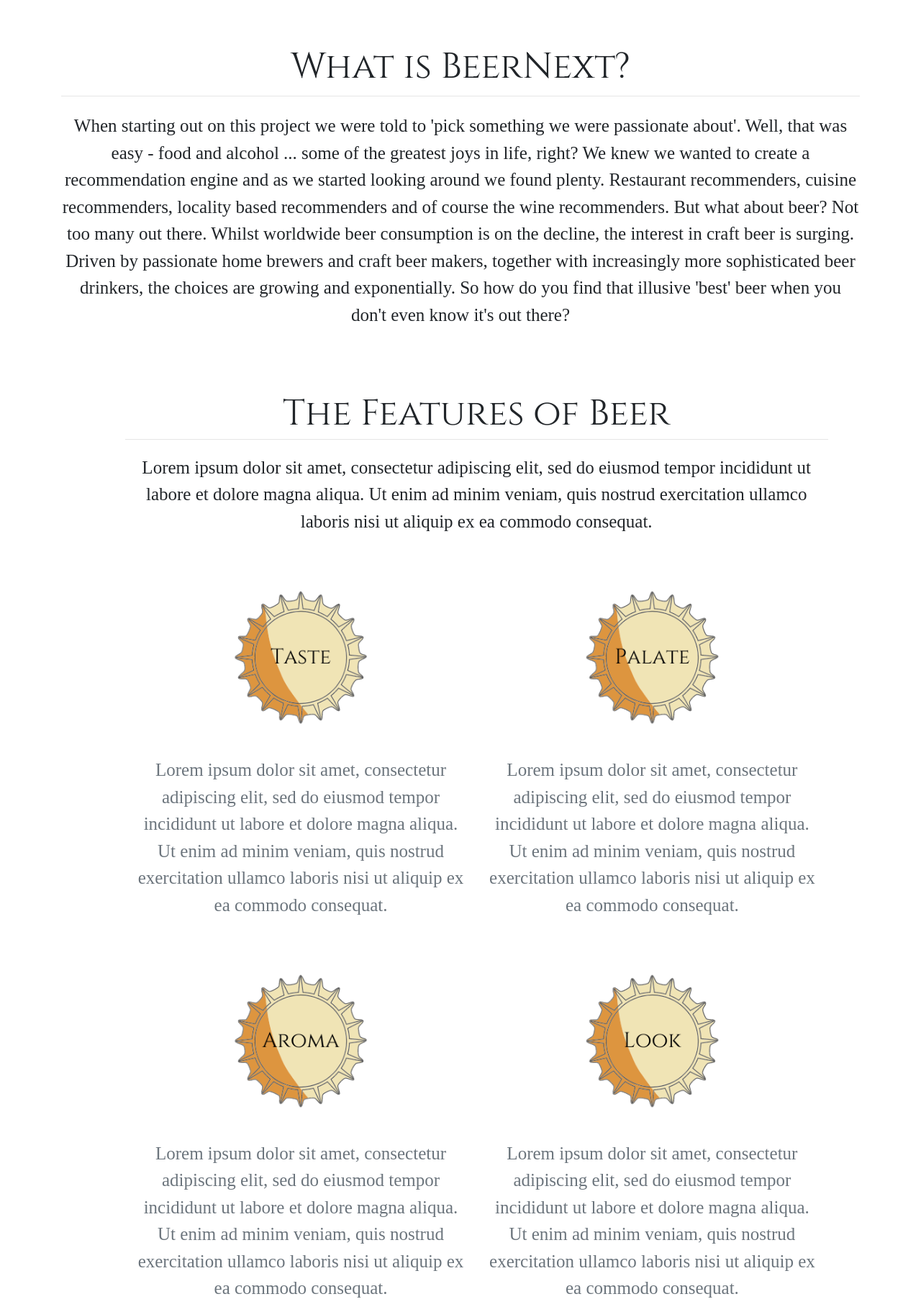
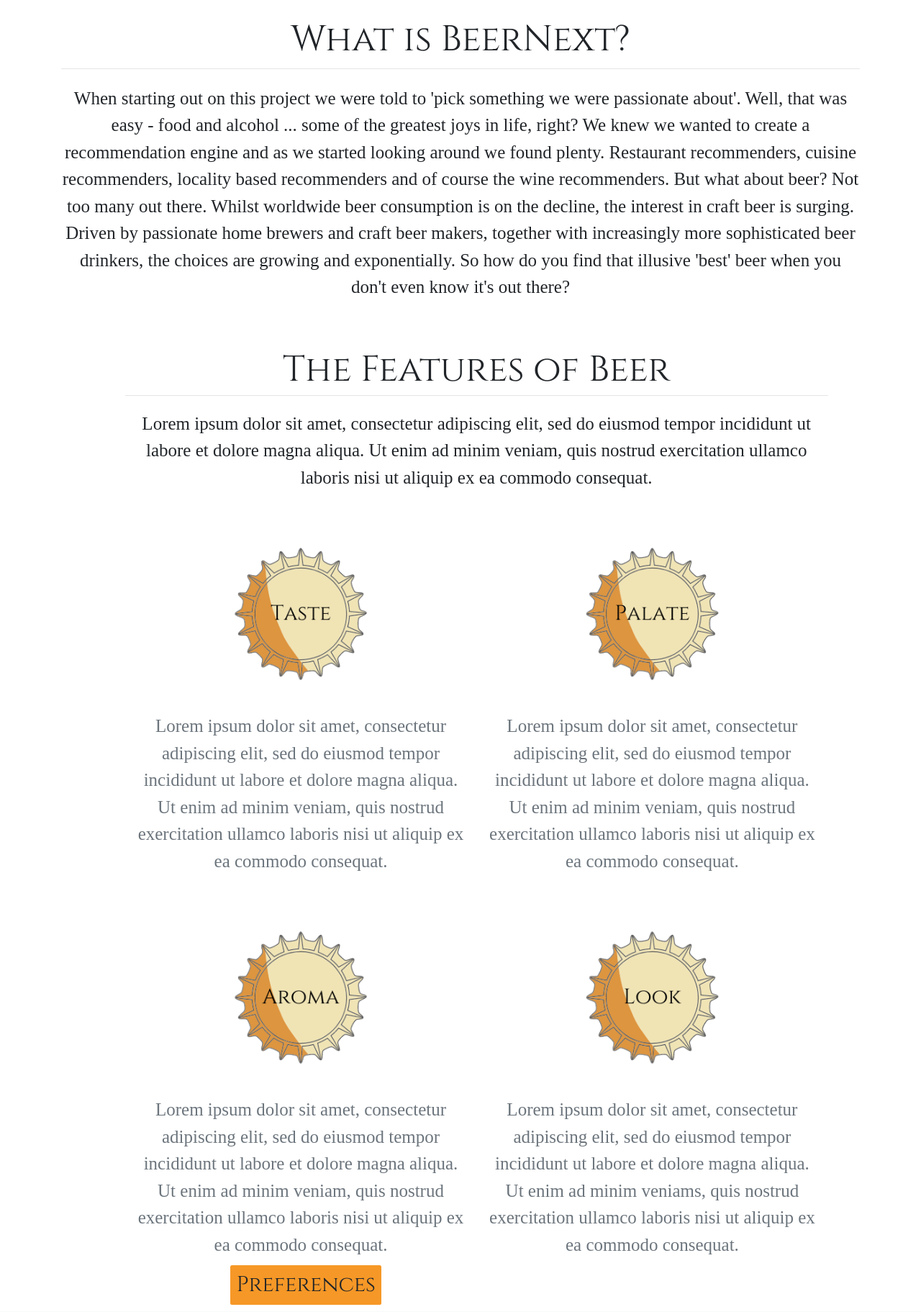
Before and after one commit to mactzu/PredictivePandas, a Flask app: page / in a window 1280 px wide. Shown: the part 801-2624 px from the top of the page at 72% size. Run offline with Flask 2, Linux system fonts and the light colour scheme; some libraries are stand-ins or nearby versions.

Commit message:
Added map files and preference button

```diff
--- a/work/pooja/static/landing_page/css/style.css
+++ b/work/pooja/static/landing_page/css/style.css
@@ -52,7 +52,7 @@
 
 /* About Button */
 
-.btn {
+#about-button.btn {
     border: none;
     text-align: center;
     position: absolute;
@@ -68,11 +68,26 @@
     color:  rgb(240, 228, 181);
 }
 
-.btn:hover {background: rgb(240, 228, 181)}
+#about-button.btn:hover {background: rgb(240, 228, 181)}
+
+/* Preferences Button */
+#pref-button{
+    background-color: rgb(246, 152, 39);
+    position: absolute;
+    left: 25%;
+    font-family: "Cinzel";
+    font-size: 30px;
+    align-items: center;
+
+}
+
+#pref-button.btn:hover {
+    background: rgb(240, 228, 181);
+}
 
 /* ABOUT SECTION */
 #about {
-    margin-top: 5%;
+    margin-top: 3%;
 }
 
 /* What is BeerNext? */
@@ -82,7 +97,7 @@
 }
 
 /* BeerNext Intro Paragraph */
-p#intro-p {
+#about, p {
     margin-top: 2%;
     font-size: 25px;
     font-family: "Droid Serif";
@@ -95,7 +110,7 @@
     display:flex;
     flex-wrap: wrap;
     height: 100%;
-    margin-top: 5%;
+    margin-top: 3%;
 }
 
 .flex-container#features hr {
--- a/work/pooja/templates/index.html
+++ b/work/pooja/templates/index.html
@@ -37,7 +37,7 @@
             <div class = "subheading text-center">Welcome to BeerNext</div>
             <div class = "subheading-1 text-center">A beer recommender powered by Machine Learning</div>
             <div class = "hero-text">
-                <a class = "btn js-scroll-trigger" href = "#about">About</a>
+                <a class = "btn js-scroll-trigger" id = "about-button" href = "#about">Explore</a>
             </div>
         </div>
     </div>
@@ -80,10 +80,13 @@
                 <div class = "col-md-6 text-center">
                     <img src = "../static/look.png" class = "img-responsive" style = "max-width:100%">
                     <p class = "text-muted">Lorem ipsum dolor sit amet, consectetur adipiscing elit, sed do eiusmod tempor incididunt ut labore et dolore magna aliqua.
-                        Ut enim ad minim veniam, quis nostrud exercitation ullamco laboris nisi ut aliquip ex ea commodo consequat.</p>
+                        Ut enim ad minim veniams, quis nostrud exercitation ullamco laboris nisi ut aliquip ex ea commodo consequat.</p>
                 </div>
+            </div>
+            <div>
+                <a class = "btn js-scroll-trigger" id = "pref-button" href = "#preferences">Preferences</a>
+            </div>
 
-            </div>
         </div>
     </div>
 
```
Also changed, not shown: work/pooja/static/prediction_page/css/style.css (renamed from work/pooja/static/output_page/css/style.css, +7 -0 lines), work/pooja/static/prediction_page/js/logic.js (added, +45 -0 lines), work/pooja/templates/predict.html (+12 -4 lines), work/pooja/static/output_page/js/app.js (added), work/pooja/templates/test-code/test-code-predict.html (renamed from work/pooja/templates/test-code-predict.html), work/pooja/templates/test-code/test-code.html (renamed from work/pooja/templates/test-code.html).
